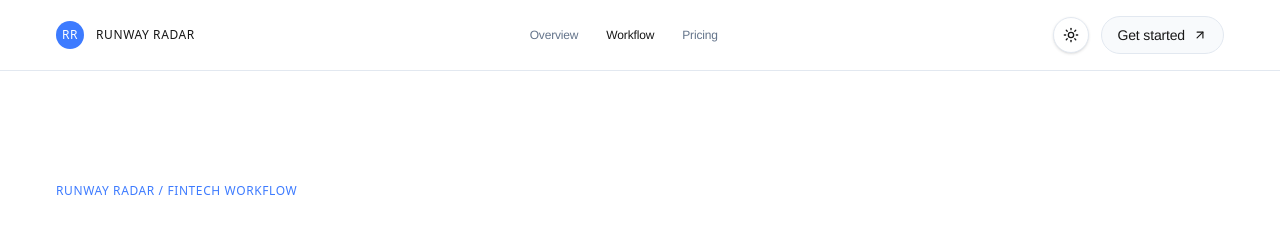
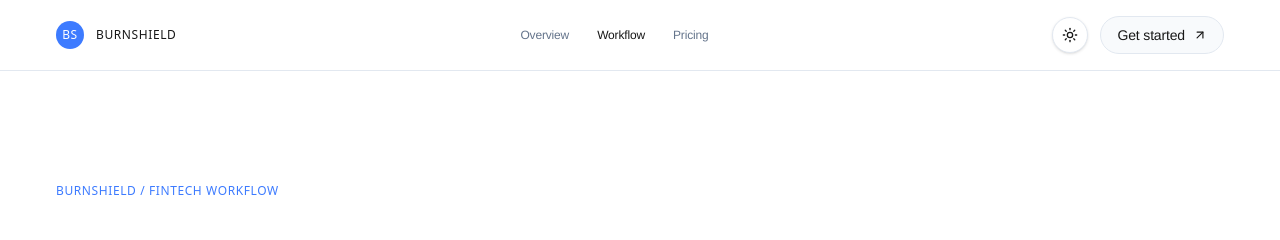
Before and after one commit to jcb1515/Ignition-Hacks, a Next.js app: page /features in a window 1280 px wide. Shown: the top 240 px of the page. Built offline with nearby package versions, Linux system fonts and the light colour scheme.

Commit message:
Apply fintech workflow framing and rebrand to Burnshield

```diff
--- a/app/api/plaid/link-token/route.ts
+++ b/app/api/plaid/link-token/route.ts
@@ -13,8 +13,8 @@ export async function POST(req: NextRequest) {
 
   try {
     const response = await plaid.linkTokenCreate({
-      user: { client_user_id: "runway-radar-user" },
-      client_name: "Runway Radar",
+      user: { client_user_id: "burnshield-user" },
+      client_name: "Burnshield",
       products: [Products.Transactions],
       country_codes: [CountryCode.Us],
       language: "en",
--- a/app/features/page.tsx
+++ b/app/features/page.tsx
@@ -49,7 +49,7 @@ export default function FeaturesPage() {
         <div className="mx-auto max-w-[1440px] px-6 py-20 sm:px-10 lg:px-14 lg:py-28">
           <Reveal>
             <p className="font-sans text-xs font-medium uppercase tracking-wider text-azure">
-              Runway Radar / fintech workflow
+              Burnshield / fintech workflow
             </p>
           </Reveal>
           <div className="mt-10 grid gap-12 lg:grid-cols-[1.1fr_0.9fr] lg:items-end">
--- a/app/globals.css
+++ b/app/globals.css
@@ -1,7 +1,7 @@
 @import "tailwindcss";
 
 @theme {
-  /* Runway Radar surfaces — light mode default */
+  /* Burnshield surfaces — light mode default */
   --color-page: #ffffff;
   --color-card: #ffffff;
   --color-card-2: #f8fafc;
--- a/app/layout.tsx
+++ b/app/layout.tsx
@@ -5,9 +5,9 @@ import Nav from "@/components/nav";
 import Footer from "@/components/footer";
 
 export const metadata: Metadata = {
-  title: "Runway Radar — Fintech Burn-Rate Workflow",
+  title: "Burnshield — Fintech Burn-Rate Workflow",
   description:
-    "Runway Radar is an agentic financial system for early-stage startups that monitors burn rate and automates spend decisions with human approval.",
+    "Burnshield is an agentic financial system for early-stage startups that monitors burn rate and automates spend decisions with human approval.",
 };
 
 export default function RootLayout({
--- a/app/page.tsx
+++ b/app/page.tsx
@@ -594,17 +594,17 @@ export default function Home() {
               <Reveal>
                 <div>
                   <p className="font-sans text-xs font-medium uppercase tracking-wider text-muted">
-                    Agentic, not automatic
+                    Workflow, not wizardry
                   </p>
                   <h2 className="mt-7 max-w-xl font-display text-5xl font-medium leading-[0.9] tracking-[-0.06em] sm:text-7xl">
-                    Clear reasoning. <span className="text-azure">Human control.</span>
+                    Burn clarity. <span className="text-azure">Human control.</span>
                   </h2>
                 </div>
               </Reveal>
               <Reveal delay={120}>
                 <p className="mt-12 max-w-md text-lg leading-snug tracking-[-0.025em] text-slate">
-                  Every flag carries its benchmark, confidence, and dollar impact. Nothing
-                  leaves the building without your approval.
+                  Every flag shows the benchmark, confidence, and impact on runway. No
+                  action runs without your approval.
                 </p>
               </Reveal>
             </div>
@@ -629,12 +629,12 @@ export default function Home() {
         <div className="mx-auto flex max-w-[1440px] flex-col justify-between gap-10 px-6 py-14 sm:px-10 md:flex-row md:items-end lg:px-14 lg:py-16">
           <Reveal>
             <p className="max-w-3xl font-display text-4xl font-medium leading-[0.9] tracking-[-0.055em] sm:text-6xl">
-              Less cash leakage. More time to build something that lasts.
+              Less burn drift. More runway to build what matters.
             </p>
           </Reveal>
           <Reveal delay={120}>
             <div className="flex items-center gap-3 font-sans text-xs font-medium uppercase tracking-wider text-muted">
-              <Bot size={15} /> Runway Radar / 2026
+              <Bot size={15} /> Burnshield / 2026
             </div>
           </Reveal>
         </div>
--- a/components/bank-panel.tsx
+++ b/components/bank-panel.tsx
@@ -12,7 +12,7 @@ export default function BankPanel() {
     return (
       <div className="text-center">
         <p className="text-sm text-muted">
-          Connect a Plaid sandbox account to pull in bank balances and transactions.
+          Connect a Plaid sandbox account to pull in bank balances and transactions for your burn analysis.
         </p>
         <div className="mt-4 inline-flex justify-center">
           <PlaidLinkButton onConnect={(c) => connect(c.accessToken)} />
--- a/components/email-preview.tsx
+++ b/components/email-preview.tsx
@@ -10,7 +10,7 @@ export default function EmailPreview({ vendor }: { vendor: Vendor }) {
 
   const email = `Hi ${vendor.name} team,
 
-We’ve been reviewing our tooling budget for 2026 and noticed our monthly bill of ${formatCurrency(
+We’ve been reviewing our burn-rate budget for 2026 and noticed our monthly bill of ${formatCurrency(
     vendor.monthlyCost
   )} for ${vendor.category.toLowerCase()} services is significantly above the category benchmark.
 
@@ -19,7 +19,7 @@ We’d like to explore a tier downgrade or a discounted annual commitment. If we
 Can we schedule 15 minutes this week?
 
 Thanks,
-The Runway Radar team`;
+The Burnshield team`;
 
   return (
     <div>
@@ -57,7 +57,7 @@ The Runway Radar team`;
             htmlFor="approve"
             className="text-sm font-medium text-muted"
           >
-            Human approve before send
+            Approve before send
           </label>
         </div>
         <button
--- a/components/footer.tsx
+++ b/components/footer.tsx
@@ -6,7 +6,7 @@ export default function Footer() {
       <div className="mx-auto flex max-w-[1440px] flex-col gap-10 px-6 py-10 sm:px-10 md:flex-row md:items-end md:justify-between lg:px-14">
         <div>
           <p className="font-sans text-xs font-medium uppercase tracking-wider text-muted">
-            Runway Radar / fintech burn-rate workflow
+            Burnshield / fintech burn-rate workflow
           </p>
           <p className="mt-3 max-w-sm text-sm leading-relaxed text-slate">
             An agentic financial system for early-stage startups that monitors burn rate,
--- a/components/nav.tsx
+++ b/components/nav.tsx
@@ -19,9 +19,9 @@ export default function Nav() {
       <div className="mx-auto flex max-w-[1440px] items-center justify-between gap-6">
         <Link href="/" className="group flex items-center gap-3 font-sans text-xs font-medium uppercase tracking-wider">
           <span className="relative flex h-7 w-7 items-center justify-center rounded-full bg-azure text-xs text-white">
-            <span className="relative">RR</span>
+            <span className="relative">BS</span>
           </span>
-          <span className="transition-colors duration-300 group-hover:text-azure">Runway Radar</span>
+          <span className="transition-colors duration-300 group-hover:text-azure">Burnshield</span>
         </Link>
         <nav className="hidden items-center gap-7 text-xs text-muted md:flex">
           {links.map((link) => {
--- a/lib/data.ts
+++ b/lib/data.ts
@@ -246,7 +246,7 @@ export const actions: AgentAction[] = [
     type: "flag_anomaly",
     target: "Twilio",
     reasoning:
-      "Twilio monthly cost of $6,400 is 2.3x the communication category average ($2,700). No corresponding usage spike observed.",
+      "Twilio monthly cost of $6,400 is 2.3x the communication category average for startups ($2,700). No corresponding usage spike observed.",
     humanApproved: true,
     dollarImpact: -6400,
   },
@@ -257,7 +257,7 @@ export const actions: AgentAction[] = [
     type: "flag_duplicate",
     target: "Confluence",
     reasoning:
-      "Confluence and Notion both serve as team knowledge bases. 89% feature overlap and 12 active users on both.",
+      "Confluence and Notion both serve as team knowledge bases. 89% feature overlap and 12 active users on both tools.",
     humanApproved: true,
     dollarImpact: -420,
   },
@@ -268,7 +268,7 @@ export const actions: AgentAction[] = [
     type: "draft_email",
     target: "Twilio",
     reasoning:
-      "Drafted a rate renegotiation email citing category benchmarking and requesting a tier review.",
+      "Drafted a rate renegotiation email citing burn-rate benchmarking and requesting a tier review.",
     humanApproved: false,
     dollarImpact: 0,
   },
@@ -278,7 +278,7 @@ export const actions: AgentAction[] = [
     agent: "Forecast",
     type: "runway_projection",
     reasoning:
-      "Burn rate $38.4k/mo at current spend. Aggressive vendor cuts extend runway from 8 to 14 months.",
+      "Burn rate is $38.4k/mo at current spend. Aggressive vendor cuts extend runway from 8 to 14 months.",
     humanApproved: true,
     dollarImpact: 0,
   },
--- a/lib/stripe.ts
+++ b/lib/stripe.ts
@@ -7,7 +7,7 @@ export function getStripe(): Stripe | null {
   }
   return new Stripe(key, {
     appInfo: {
-      name: "Runway Radar",
+      name: "Burnshield",
     },
   });
 }
```
Also changed, not shown: 1 other file (tests, documents, lock files or other folders).
